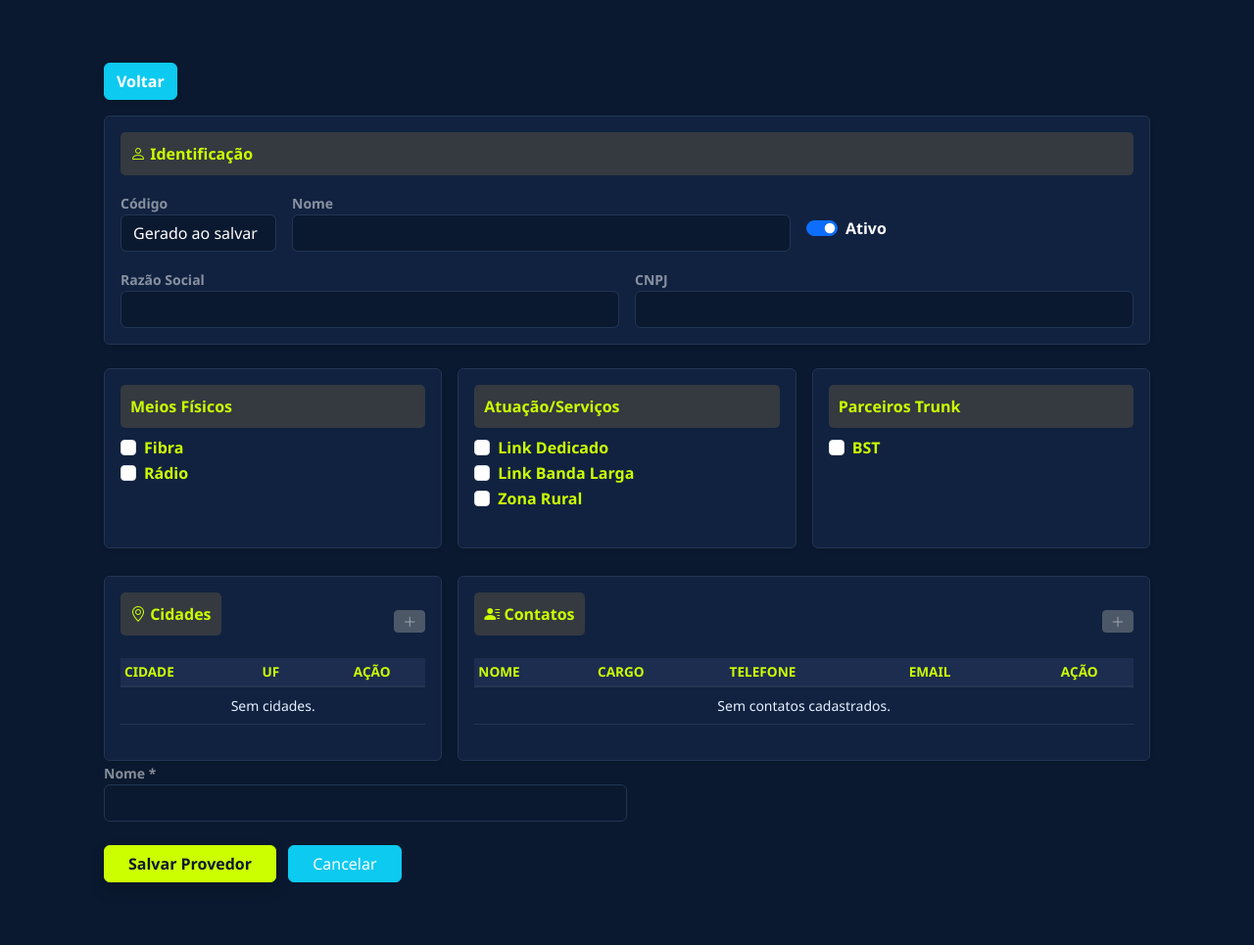
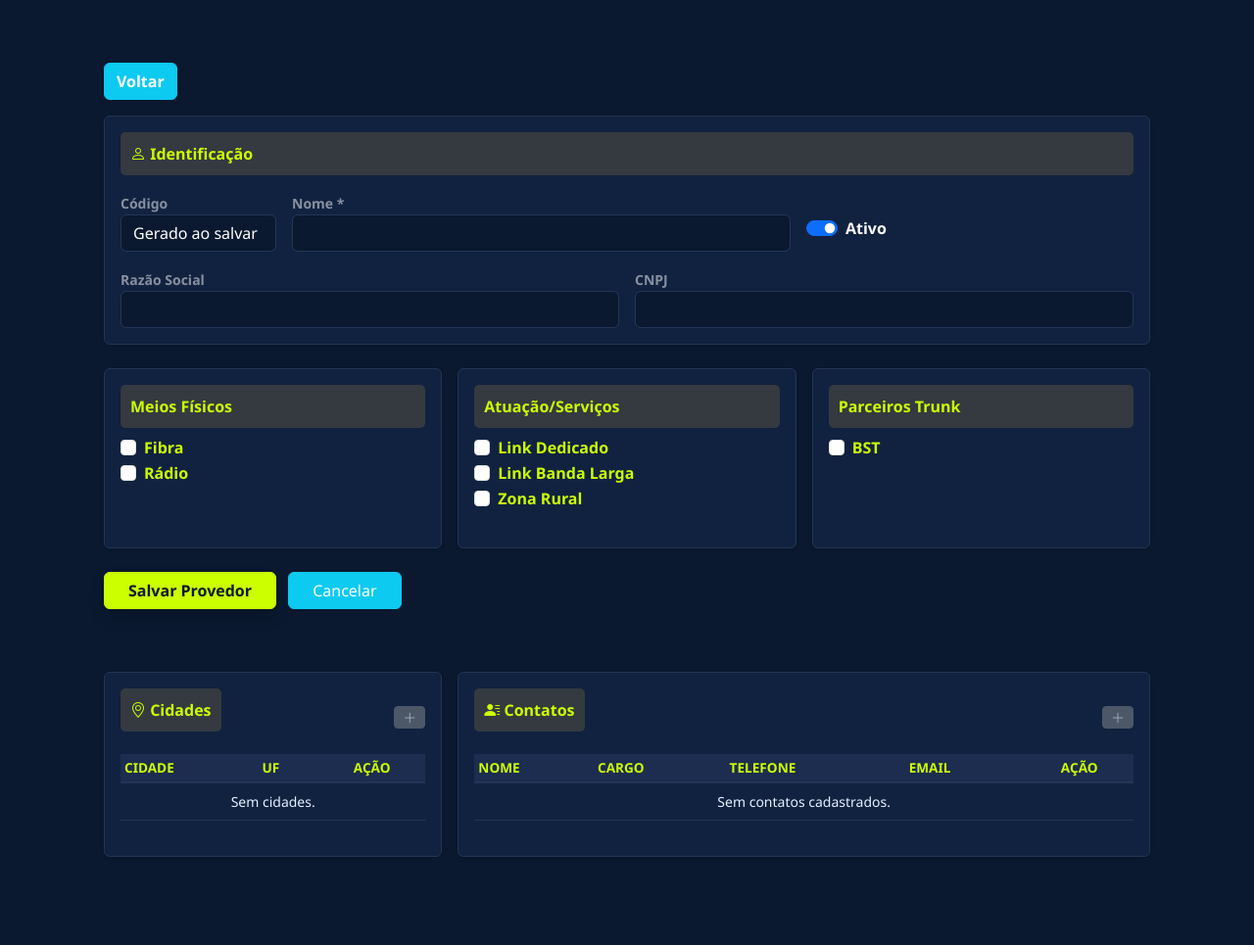
Before and after one commit to fernandosantosb30/sistema_EP, a Django app: page /provedores/novo/ in a window 1280 px wide. Shown: the part 58-1023 px from the top of the page at 98% size. After the commit the page ends 933 px from the top, so only its background shows below. Run offline with Django 5.2, Linux system fonts and the light colour scheme; the visitor is signed in with stand-in values (Sample User, id 1).

Commit message:
correcao de editar prov

```diff
--- a/sistema_isp/templates/providers/cadastro_edit.html
+++ b/sistema_isp/templates/providers/cadastro_edit.html
@@ -16,7 +16,7 @@
         <a href="{% url 'lista_provedores' %}" class="btn btn-info text-white fw-bold shadow-sm">Voltar</a>
     </div>
 
-    <form method="post" onsubmit="this.querySelector('button[type=submit]').disabled=true; this.querySelector('button[type=submit]').innerText='Salvando...';">
+    <form method="post" id="meuFormulario" onsubmit="exibirSalvando()">
         {% csrf_token %}
 
         <div class="card-custom mb-4 p-3 border rounded shadow-sm" style="background-color: rgba(255,255,255,0.05);">
@@ -26,24 +26,20 @@
                     <label class="small text-white-50">Código</label>
                     <input type="text" class="form-control bg-dark text-white border-secondary" value="{{ provedor.id|default:'Gerado ao salvar' }}" readonly>
                 </div>
-
                 <div class="col-md-6">
-            <label class="small text-white-50">Nome</label>
+                    <label class="small text-white-50">Nome *</label>
                     {{ form.nome }}
                 </div>
-
                 <div class="col-md-3 d-flex align-items-center pt-3">
                     <div class="form-check form-switch">
                         {{ form.ativo }}
                         <label class="form-check-label text-white" for="id_ativo">Ativo</label>
                     </div>
                 </div>
-
                 <div class="col-md-6">
                     <label class="small text-white-50">Razão Social</label>
                     {{ form.razao_social }}
                 </div>
-
                 <div class="col-md-6">
                     <label class="small text-white-50">CNPJ</label>
                     {{ form.cnpj }}
@@ -75,8 +71,11 @@
             </div>
         </div>
 
-        <div class="row g-3">
+        <div class="mt-4 mb-5">
+            <button type="submit" id="btnSalvar" class="btn btn-primary px-4 shadow">Salvar Provedor</button>
+            <a href="{% url 'lista_provedores' %}" class="btn btn-info text-white px-4 ms-2">Cancelar</a>
         </div>
+    </form>
     <div class="row g-3 mt-1">
         <div class="col-md-4">
             <div class="card-custom p-3 border rounded shadow-sm h-100" style="background-color: rgba(255,255,255,0.05);">
@@ -85,12 +84,7 @@
                     <div class="d-flex gap-1">
                         {% if provedor and provedor.id %}
                             {% if user.is_superuser %}
-                            <a href="{% url 'excluir_todas_cidades' provedor.id %}"
-                               class="btn btn-sm btn-outline-danger py-0 px-2"
-                               title="Excluir todas"
-                               onclick="return confirm('Tem certeza que deseja remover TODAS as cidades?')">
-                               <i class="bi bi-trash"></i>
-                            </a>
+                                <a href="{% url 'excluir_todas_cidades' provedor.id %}" class="btn btn-sm btn-outline-danger py-0 px-2" title="Excluir todas" onclick="return confirm('Tem certeza que deseja remover TODAS as cidades?')"><i class="bi bi-trash"></i></a>
                             {% endif %}
 
                             <form method="post" action="{% url 'importar_cidades_csv' provedor.id %}" enctype="multipart/form-data" class="d-inline">
@@ -111,9 +105,7 @@
                 </div>
 
                 <table class="table table-sm table-dark table-hover mb-0">
-                <thead>
-                    <tr class="small text-lime"><th>CIDADE</th><th>UF</th><th class="text-center">AÇÃO</th></tr>
-                </thead>
+                    <thead><tr class="small text-lime"><th>CIDADE</th><th>UF</th><th class="text-center">AÇÃO</th></tr></thead>
                     <tbody>
                         {% for cidade in provedor.cidades.all %}
                         <tr class="small align-middle">
@@ -121,11 +113,7 @@
                             <td>{{ cidade.uf }}</td>
                             <td class="text-center">
                                 {% if user.is_superuser %}
-                                <a href="{% url 'excluir_cidade' cidade.id %}"
-                                   class="text-danger"
-                                   onclick="return confirm('Confirmar exclusão desta cidade?')">
-                                   <i class="bi bi-trash"></i>
-                                </a>
+                                    <a href="{% url 'excluir_cidade' cidade.id %}" class="text-danger" onclick="return confirm('Confirmar exclusão desta cidade?')"><i class="bi bi-trash"></i></a>
                                 {% endif %}
                             </td>
                         </tr>
@@ -151,9 +139,7 @@
                 </div>
 
                 <table class="table table-sm table-dark table-hover mb-0">
-                <thead>
-                    <tr class="small text-lime"><th>NOME</th><th>CARGO</th><th>TELEFONE</th><th>EMAIL</th><th class="text-center">AÇÃO</th></tr>
-                </thead>
+                    <thead><tr class="small text-lime"><th>NOME</th><th>CARGO</th><th>TELEFONE</th><th>EMAIL</th><th class="text-center">AÇÃO</th></tr></thead>
                     <tbody>
                         {% for contato in provedor.contatos.all %}
                         <tr class="small align-middle">
@@ -162,16 +148,9 @@
                             <td>{{ contato.telefone }}</td>
                             <td>{{ contato.email|default:"-" }}</td>
                             <td class="text-center">
-                            <button type="button" class="btn btn-link text-info p-0 me-1" data-bs-toggle="modal" data-bs-target="#modalEditarContato{{ contato.id }}">
-                                <i class="bi bi-pencil-square"></i>
-                            </button>
-
+                                <button type="button" class="btn btn-link text-info p-0 me-1" data-bs-toggle="modal" data-bs-target="#modalEditarContato{{ contato.id }}"><i class="bi bi-pencil-square"></i></button>
                                 {% if user.is_superuser %}
-                                <a href="{% url 'excluir_contato' contato.id %}"
-                                   class="text-danger"
-                                   onclick="return confirm('Tem certeza que deseja excluir este contato?')">
-                                   <i class="bi bi-trash"></i>
-                                </a>
+                                    <a href="{% url 'excluir_contato' contato.id %}" class="text-danger" onclick="return confirm('Tem certeza que deseja excluir este contato?')"><i class="bi bi-trash"></i></a>
                                 {% endif %}
                             </td>
                         </tr>
@@ -183,29 +162,7 @@
             </div>
         </div>
     </div>
-
-        <form method="post" id="meuFormulario" onsubmit="exibirSalvando()">
-    {% csrf_token %}
-
-    <div class="col-md-6">
-        <label class="small text-white-50">Nome *</label>
-        {{ form.nome }}
 </div>
-
-    <div class="mt-4 mb-5">
-        <button type="submit" id="btnSalvar" class="btn btn-primary px-4 shadow">Salvar Provedor</button>
-        <a href="{% url 'lista_provedores' %}" class="btn btn-info text-white px-4 ms-2">Cancelar</a>
-    </div>
-</form> <div class="row g-3 mt-1">
-    </div>
-
-<script>
-function exibirSalvando() {
-    const btn = document.getElementById('btnSalvar');
-    btn.disabled = true;
-    btn.innerText = 'Salvando...';
-}
-</script>
 
 <div class="modal fade" id="modalCidade" tabindex="-1" aria-hidden="true">
     <div class="modal-dialog">
@@ -215,14 +172,10 @@ function exibirSalvando() {
                     {% csrf_token %}
                     <div class="modal-header"><h5 class="modal-title">Nova Cidade</h5></div>
                     <div class="modal-body">{{ form_cidade.as_p }}</div>
-                    <div class="modal-footer">
-                        <button type="submit" class="btn btn-primary">Salvar</button>
-                    </div>
+                    <div class="modal-footer"><button type="submit" class="btn btn-primary">Salvar</button></div>
                 </form>
             {% else %}
-                <div class="modal-body">
-                    <p>Salve o provedor primeiro para adicionar cidades.</p>
-                </div>
+                <div class="modal-body"><p>Salve o provedor primeiro para adicionar cidades.</p></div>
             {% endif %}
         </div>
     </div>
@@ -236,17 +189,21 @@ function exibirSalvando() {
                     {% csrf_token %}
                     <div class="modal-header"><h5 class="modal-title">Novo Contato</h5></div>
                     <div class="modal-body">{{ form_contato.as_p }}</div>
-                    <div class="modal-footer">
-                        <button type="submit" class="btn btn-primary">Salvar</button>
-                    </div>
+                    <div class="modal-footer"><button type="submit" class="btn btn-primary">Salvar</button></div>
                 </form>
             {% else %}
-                <div class="modal-body">
-                    <p>Salve o provedor primeiro para adicionar contatos.</p>
-                </div>
+                <div class="modal-body"><p>Salve o provedor primeiro para adicionar contatos.</p></div>
             {% endif %}
         </div>
     </div>
 </div>
 
+<script>
+    function exibirSalvando() {
+        const btn = document.getElementById('btnSalvar');
+        btn.disabled = true;
+        btn.innerText = 'Salvando...';
+    }
+</script>
+
 {% endblock %}
```
Lines whose indentation alone changed are shown as unchanged.
